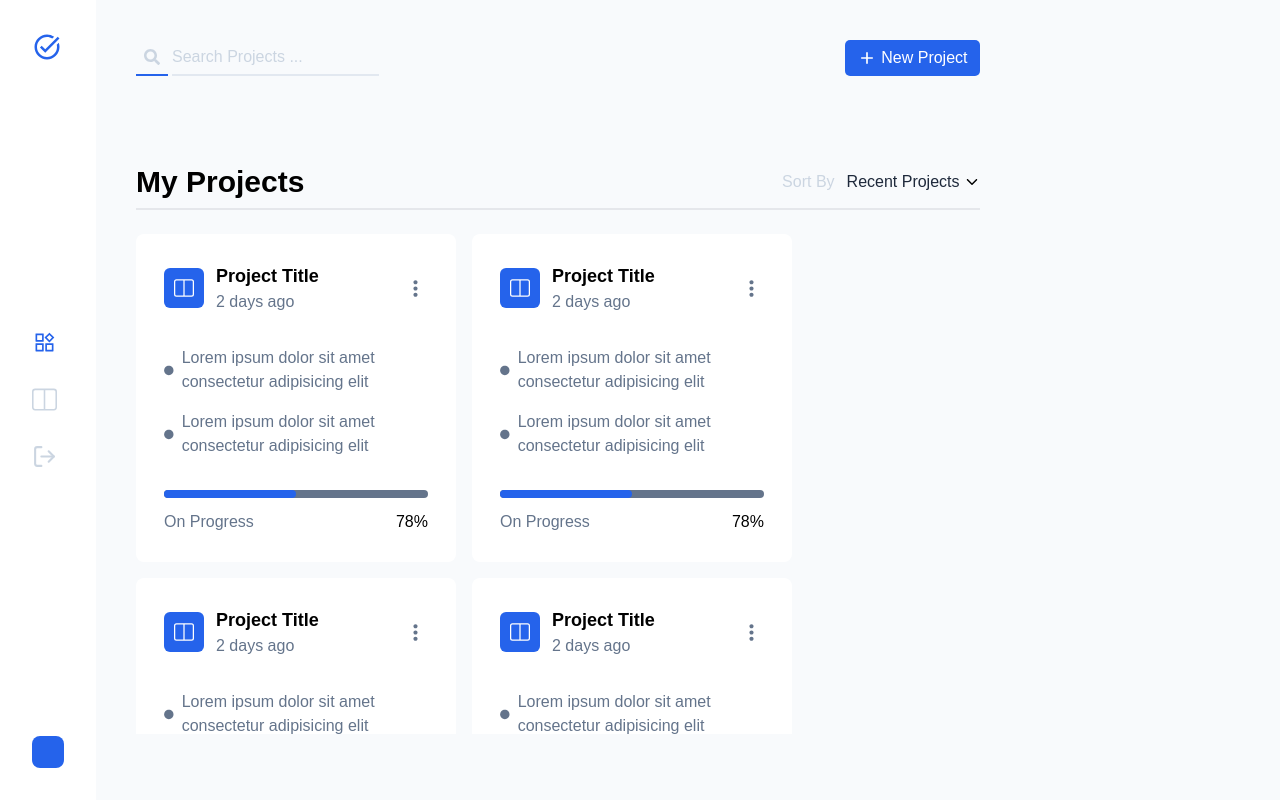
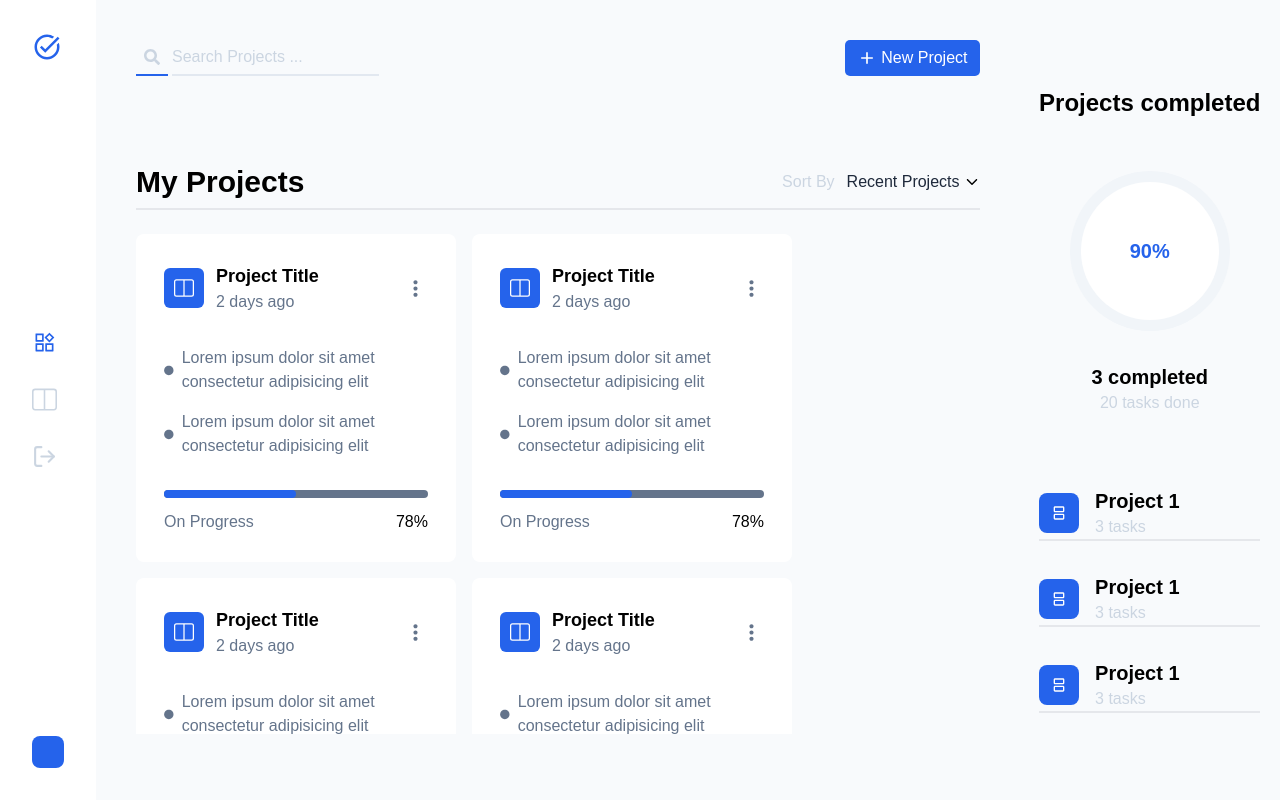
Before and after one commit to parham-devdocs/project-manager--next, a Next.js app: page /AllProjects in a window 1280 px wide. Built offline with nearby package versions, Linux system fonts and the light colour scheme.

Commit message:
projects righ sidabar ui created

```diff
--- a/app/AllProjects/page.tsx
+++ b/app/AllProjects/page.tsx
@@ -1,12 +1,13 @@
 import AllProjectsHeader from "@/components/AllProjects/Header";
 import AllProjectsSection from "@/components/AllProjects/mainSection";
+import StatsRightSidebar from "@/components/AllProjects/StatsRightSidebar";
 import AllProjectsSubHeader from "@/components/AllProjects/SubHeader";
 
 function page() {
   return (
     <div className=" bg-slate-50 w-full min-h-screen flex">
           <AllProjectsArea />
-
+          <StatsRightSidebar/>
     </div>
   );
 }
--- a/app/globals.css
+++ b/app/globals.css
@@ -8,5 +8,5 @@ body {
   font-family: Arial, Helvetica, sans-serif;
 }
 .poppins {
-  font-family: var(--font-poppins);
+  font-family: var(--font-roboto);
 }
--- a/app/layout.tsx
+++ b/app/layout.tsx
@@ -1,13 +1,13 @@
 import type { Metadata } from "next";
-import {Inter,Poppins} from "next/font/google";
+import {Inter,Poppins,Roboto} from "next/font/google";
 import "./globals.css";
 import  Sidebar  from '@/components/sidebar';
 
 const inter=Inter({subsets:["latin"]})
-const poppins = Poppins({
+const poppins = Roboto({
   subsets: ["latin"],
-    variable: "--font-poppins",
-    weight:["100","200","300","400","500","600","700","800","900"]
+    variable: "--font-roboto",
+    weight:["100","300","400","500","700"]
 
 });
 
--- a/components/AllProjects/StatsRightSidebar.tsx
+++ b/components/AllProjects/StatsRightSidebar.tsx
@@ -1,10 +1,61 @@
+import { MdSplitscreen } from "react-icons/md";
+
 export default function StatsRightSidebar() {
-    return (
-
-    )
+  return (
+    <div className=" flex flex-col items-center justify-center mx-auto gap-8">
+      <Header />
+      <CircularChart />
+      <ProjectsCompletedLabels />
+      <ProjectsList />
+    </div>
+  );
 }
 
+function Header() {
+  return <h2 className=" textce font-bold text-2xl">Projects completed </h2>;
+}
 
 function CircularChart() {
+  return (
+    <div className=" flex justify-center items-center">
+      <div className=" w-40 h-40 bg-slate-100 mt-5 rounded-full flex items-center justify-center">
+        <div className=" w-[86%] flex justify-center items-center h-[86%] bg-white rounded-full">
+          <span className=" text-xl font-semibold text-blue-600">90%</span>
+        </div>
+      </div>
+    </div>
+  );
+}
 
+function ProjectsCompletedLabels() {
+  return (
+    <div className=" fle flex-col  gap-5 ">
+      <p className=" text-xl font-semibold text-center">3 completed </p>
+      <p className=" text-slate-300 text-base  text-center">20 tasks done</p>
+    </div>
+  );
 }
+
+function ProjectsList() {
+  return (
+    <ul className=" flex flex-col gap-8 w-full justify-center mt-10">
+      <SingleProject />
+      <SingleProject />
+      <SingleProject />
+    </ul>
+  );
+}
+
+function SingleProject() {
+  return (
+    <li className=" flex gap-4 items-center border-b-2 ">
+      <div className=" bg-blue-600 w-10 h-10  flex justify-center items-center rounded-lg">
+        <MdSplitscreen color="white" />
+      </div>
+      <div>
+        <p className=" text-xl font-semibold">Project 1</p>
+        <p className=" text-slate-300">3 tasks</p>
+      </div>
+    </li>
+  );
+}
```
